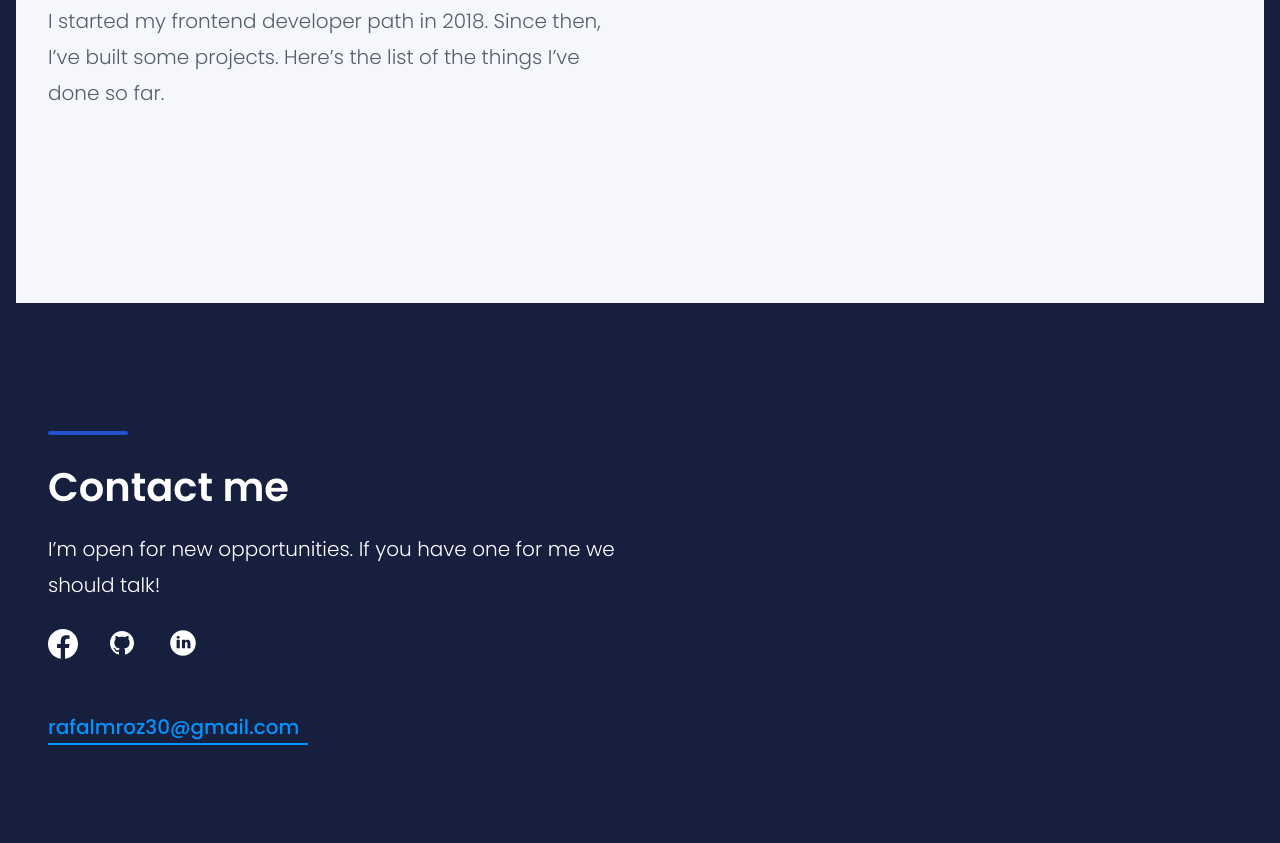
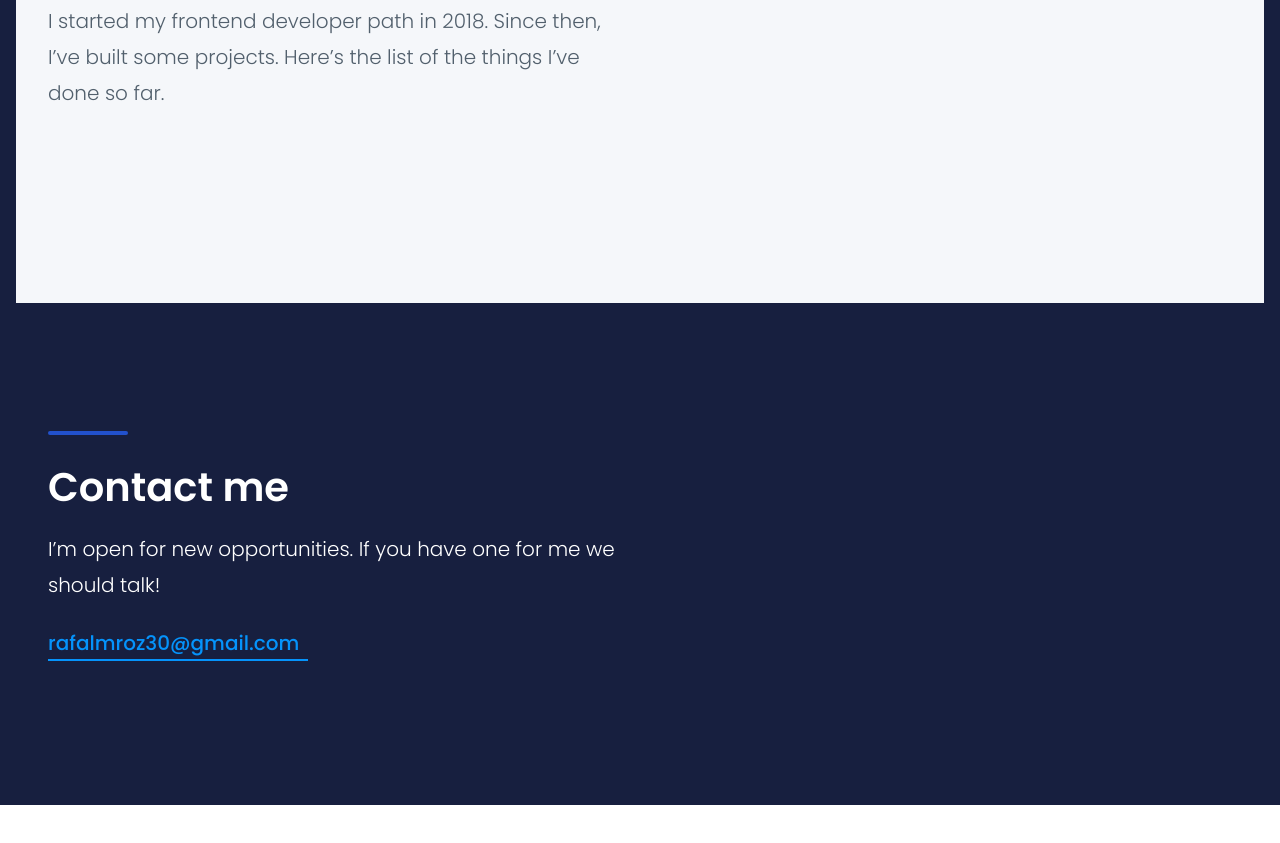
Before and after one commit to mrozrafal/mrozrafal.github.io, a website: page src/content/index.html in a window 1280 px wide. Shown: the part 2285-3128 px from the top of the page. After the commit the page ends 3090 px from the top, so only its background shows below. Drawn offline with nearby package versions, Linux system fonts and the light colour scheme; files that its build step writes are made by us from their sources; no server answers; files whose address does not match are found by name.

Commit message:
deactivation social links for a time

```diff
--- a/src/content/index.html
+++ b/src/content/index.html
@@ -109,14 +109,14 @@
         I’m open for new opportunities. If you have one for me we should talk!
       </p>
 
-      <ul class="social">
+      <!-- <ul class="social">
         <li class="social__item"><a class="social__link" href="#"></a><svg xmlns="http://www.w3.org/2000/svg" x="0px" y="0px"
           width="30" height="30"
           viewBox="0 0 172 172"
           style=" fill:#fff;"><path d="M0,172v-172h172v172z" fill="none"></path><g fill="#ffffff"><path d="M86,0c-47.49846,0 -86,38.50154 -86,86c0,43.11908 31.76046,78.71646 73.14631,84.93492v-62.14492h-21.28169v-22.60477h21.28169v-15.04338c0,-24.90692 12.13262,-35.83554 32.83215,-35.83554c9.90985,0 15.15585,0.73431 17.63662,1.07169v19.73369h-14.11723c-8.78523,0 -11.85477,8.32877 -11.85477,17.72262v12.35754h25.75369l-3.49292,22.60477h-22.26077v62.33015c41.97462,-5.70246 74.35692,-41.59092 74.35692,-85.12677c0,-47.49846 -38.50154,-86 -86,-86z"></path></g></svg></li>
       </ul>
       <ul class="social">
-        <li class="social__item"><a class="social__link" href="#"></a><svg xmlns="http://www.w3.org/2000/svg" x="0px" y="0px"
+        <li class="social__item"><a class="social__link" href="https://github.com/mrozrafal"></a><svg xmlns="http://www.w3.org/2000/svg" x="0px" y="0px"
           width="32" height="32"
           viewBox="0 0 172 172"
           style=" fill:#fff;"><path d="M86,21.5c-35.63037,0 -64.5,28.86963 -64.5,64.5c0,28.4917 18.47656,52.6792 44.11279,61.20361c3.2334,0.58789 4.40918,-1.38574 4.40918,-3.10742c0,-1.53271 -0.06299,-5.58496 -0.08398,-10.95996c-17.95166,3.88428 -21.73096,-8.65039 -21.73096,-8.65039c-2.93945,-7.45361 -7.15967,-9.44824 -7.15967,-9.44824c-5.85791,-3.98926 0.44092,-3.90528 0.44092,-3.90528c6.4668,0.46192 9.86817,6.63477 9.86817,6.63477c5.75293,9.86817 15.09619,7.0127 18.77051,5.375c0.58789,-4.17822 2.26758,-7.01269 4.09424,-8.62939c-14.31934,-1.6167 -29.37354,-7.15967 -29.37354,-31.87207c0,-7.05469 2.51953,-12.80761 6.63477,-17.32178c-0.65088,-1.6167 -2.87646,-8.18848 0.62989,-17.06982c0,0 5.41699,-1.72168 17.7417,6.61377c5.14404,-1.42773 10.66602,-2.1416 16.14599,-2.16259c5.47998,0.02099 11.00195,0.73486 16.14599,2.16259c12.32471,-8.33545 17.7207,-6.61377 17.7207,-6.61377c3.52734,8.88134 1.32276,15.45313 0.65088,17.06982c4.13623,4.51416 6.61377,10.26709 6.61377,17.32178c0,24.77539 -15.0752,30.21338 -29.43653,31.83008c2.30957,1.97364 4.36719,5.9209 4.36719,11.92578c0,8.6294 -0.06298,15.5791 -0.06298,17.69971c0,1.72168 1.15478,3.7373 4.43017,3.10742c25.61523,-8.54541 44.0708,-32.71192 44.0708,-61.20361c0,-35.63037 -28.86963,-64.5 -64.5,-64.5z"></path></svg></li>
@@ -127,7 +127,7 @@
           viewBox="0 0 172 172"
           style=" fill:#fff;"><path d="M86,17.2c-37.9948,0 -68.8,30.8052 -68.8,68.8c0,37.9948 30.8052,68.8 68.8,68.8c37.9948,0 68.8,-30.8052 68.8,-68.8c0,-37.9948 -30.8052,-68.8 -68.8,-68.8zM60.17707,48.1772c4.82747,0 8.04387,3.2164 8.04387,7.50493c0,4.28853 -3.2164,7.50493 -8.57707,7.50493c-4.82747,0.00573 -8.04387,-3.2164 -8.04387,-7.50493c0,-4.28853 3.2164,-7.50493 8.57707,-7.50493zM68.8,114.66667h-17.2v-45.86667h17.2zM126.13333,114.66667h-16.19093v-25.06613c0,-6.9316 -4.3172,-8.5312 -5.934,-8.5312c-1.6168,0 -7.0176,1.0664 -7.0176,8.5312c0,1.0664 0,25.06613 0,25.06613h-16.72413v-45.86667h16.72987v6.3984c2.15573,-3.7324 6.47293,-6.3984 14.5684,-6.3984c8.09547,0 14.5684,6.3984 14.5684,20.80053z"></path></svg>
             </li>
-      </ul>
+      </ul> -->
       <a href="mailto:rafalmroz30@gmail.com" class="person__email person__email--footer">rafalmroz30@gmail.com</a>
     </div>
     </footer>
```
